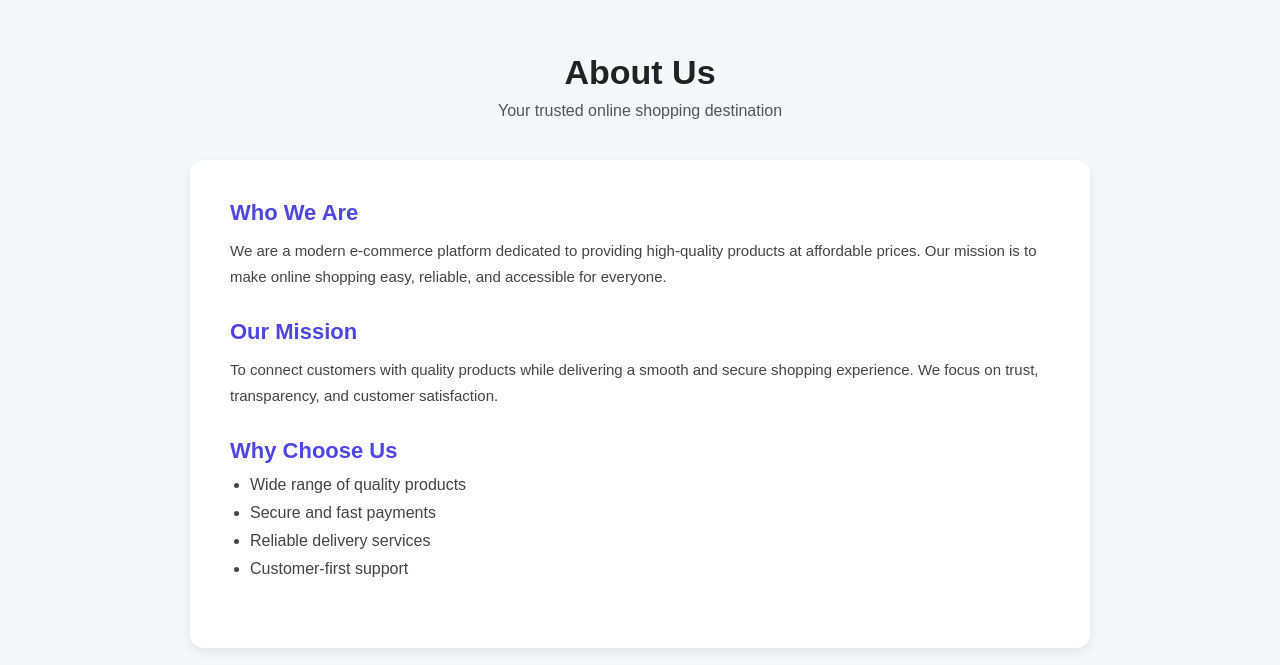
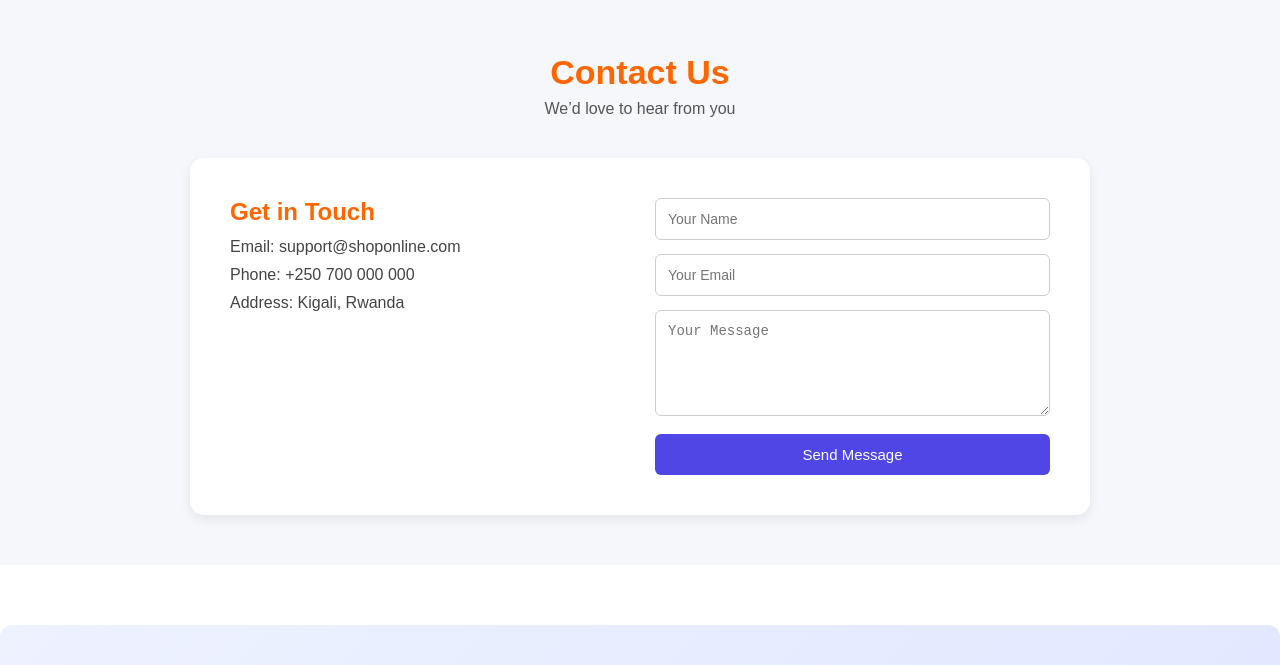
Before and after one commit to vincenttwizere/SHOPEASY, a React (Vite) app: page / in a window 1280 px wide. Shown: the part 3194-3859 px from the top of the page. Built offline with nearby package versions, Linux system fonts and the light colour scheme.

Commit message:
removing about

```diff
--- a/src/App.jsx
+++ b/src/App.jsx
@@ -4,7 +4,6 @@ import Card from "./components/Card"
 import Products from "./pages/Products"
 import Categories from "./pages/Categories"
 import Details from "./pages/Details"
-import About from "./pages/About Us"
 import Contact from "./pages/Contact"
 import Footer from "./components/Footer"
 const App = () => {
@@ -37,7 +36,6 @@ const App = () => {
       <Products />
       <Categories />
       <Details />
-      <About />
       <Contact />
 
 
```
